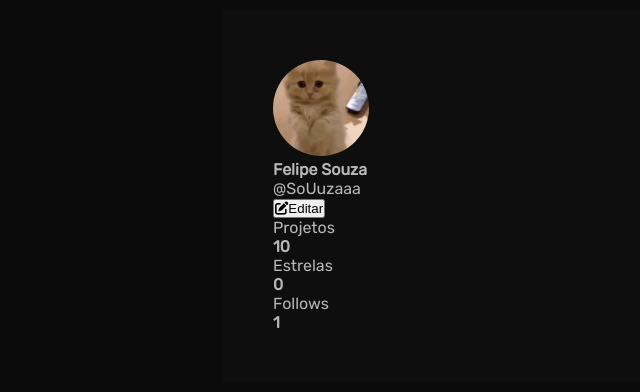
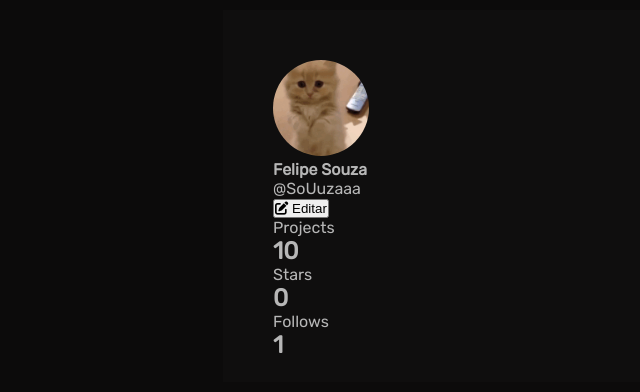
Before and after one commit to SoUuzaaa/profile-component-master, a plain HTML site: page index.html in a window 1280 px wide. Shown: the part 204-596 px from the top of the page, without its empty margins (67-707 px from the left). Drawn offline with Linux system fonts and the light colour scheme.

Commit message:
Finish Html

```diff
--- a/index.html
+++ b/index.html
@@ -13,23 +13,25 @@
     <section>
         <div class="user-info">
             <div class="user-profile">
-                <img src="assets/gatenhogif.gif" alt="profile-picture" style="border-radius: 60px;" width="96px" height="96px"><br>
-                <strong>Felipe Souza</strong><br>
-                @SoUuzaaa
-                <p><button><i class="fas fa-edit"></i>Editar</button></p>
+                <img src="assets/gatenhogif.gif" alt="profile-picture" style="border-radius: 60px;" width="96px" height="96px">
+                <div class="user-name">
+                    <strong>Felipe Souza</strong><br>
+                    <span>@SoUuzaaa</span>
+                </div>
+                <p><button><i class="fas fa-edit"></i> Editar</button></p>
             </div>
             <div class="user-content">
                 <div class="user-projects">
-                    <p>Projetos</p>
-                    <strong>10</strong>
+                    <p>Projects</p>
+                    <h1>10</h1>
                 </div>
                 <div class="user-stars">
-                    <p>Estrelas</p>
-                    <strong>0</strong>
+                    <p>Stars</p>
+                    <h1>0</h1>
                 </div>
                 <div class="user-follows">
                     <p>Follows</p>
-                    <strong>1</strong>
+                    <h1>1</h1>
                 </div>
             </div>
         </div>
```
